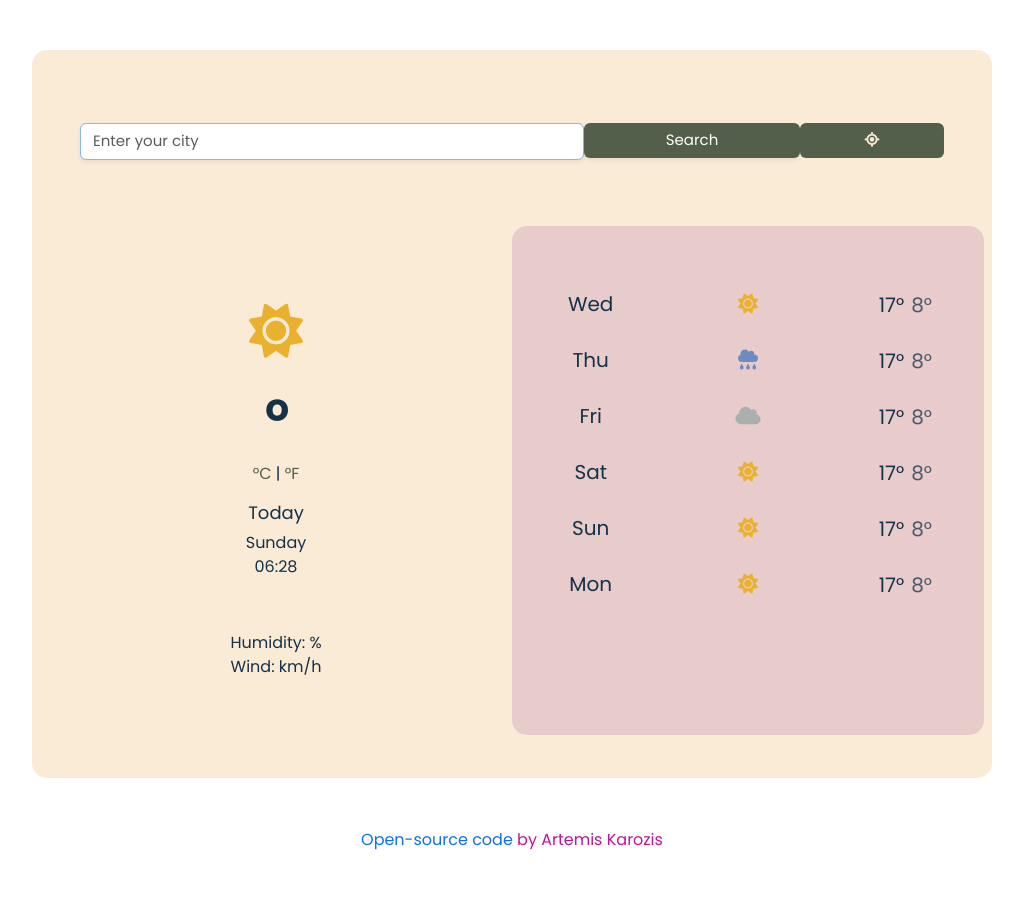
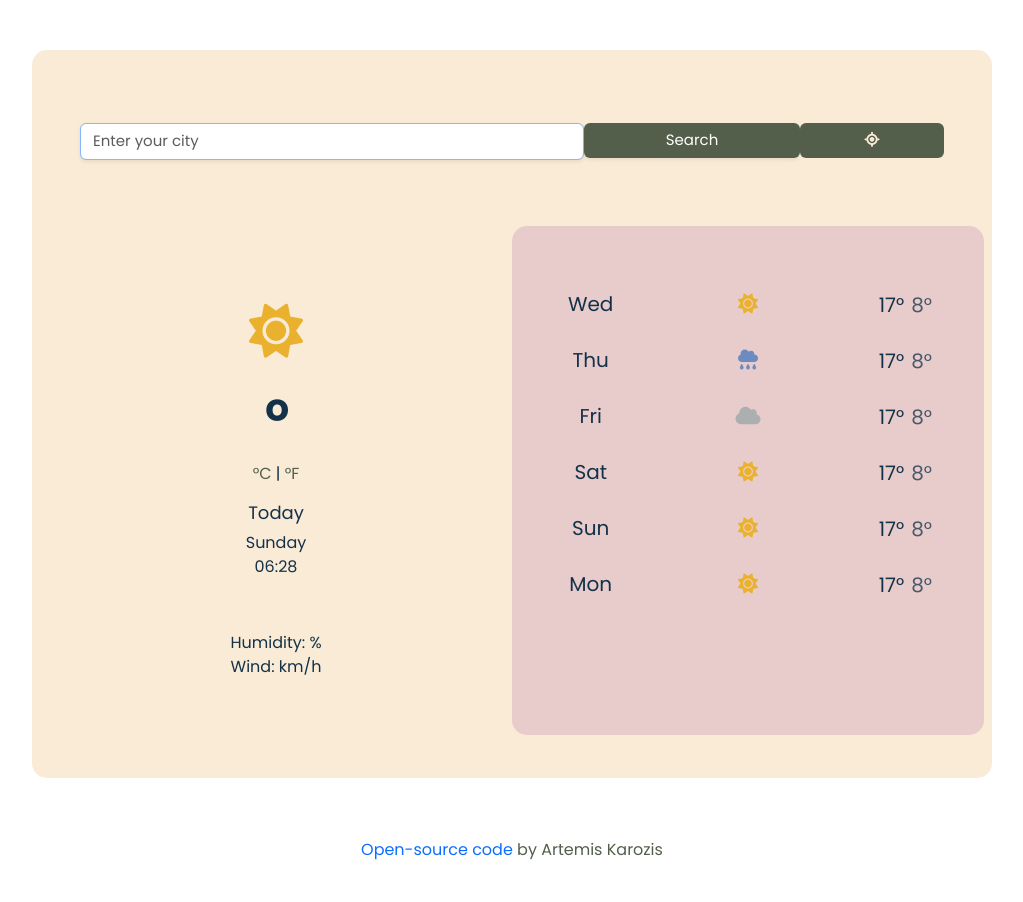
Before and after one commit to ArtemisiaK/weather_app, a plain HTML site: page index.html in a window 1280 px wide. Shown: the whole page, without its empty margins (128-1151 px from the left). Before the commit the page ends 852 px from the top, so only its background shows below. Drawn offline with nearby package versions, Linux system fonts and the light colour scheme; no server answers.

Commit message:
Adding styling and padding to author & source content line in footer

```diff
--- a/styles.css
+++ b/styles.css
@@ -174,5 +174,6 @@ a {
 }
 .open-source-link {
   text-align: center;
-  color: #c21296;
+  color: #535e4b;
+  padding: 10px 10px 40px;
 }
```
